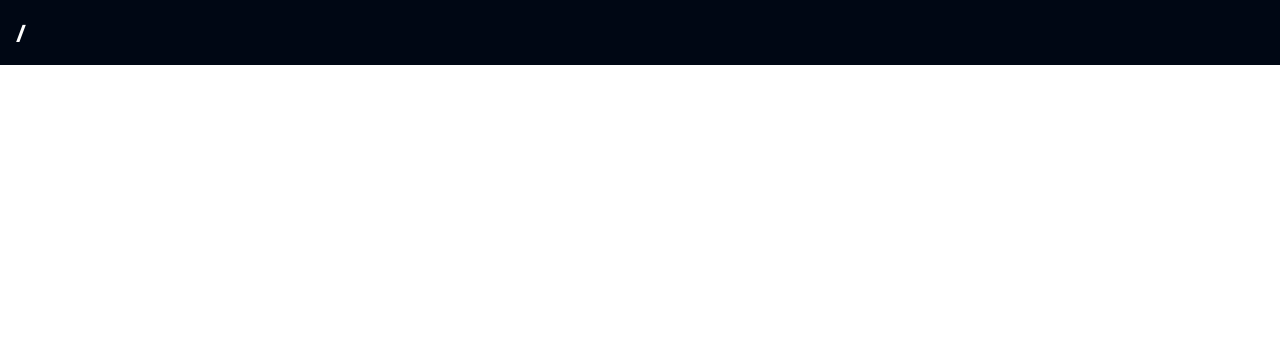
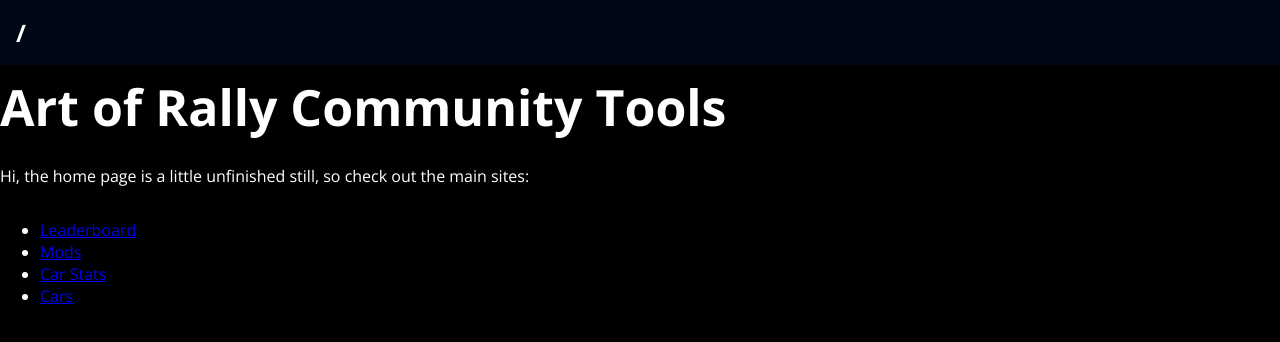
Before and after one commit to thematic604/aor-community-site, a SvelteKit app: page / in a window 1280 px wide. Shown: the top 342 px of the page. Built offline with nearby package versions, Linux system fonts and the light colour scheme.

Commit message:
feat: mod list

```diff
--- a/src/routes/+layout.svelte
+++ b/src/routes/+layout.svelte
@@ -56,6 +56,7 @@
   body {
     margin: 0;
     padding: 0;
+    background: black;
   }
 
   main {
--- a/src/routes/+page.svelte
+++ b/src/routes/+page.svelte
@@ -1 +1,10 @@
-<h1>Art of Rally</h1>
+<h1>Art of Rally Community Tools</h1>
+
+<p>Hi, the home page is a little unfinished still, so check out the main sites:</p>
+
+<ul>
+  <li><a href="/leaderboard">Leaderboard</a></li>
+  <li><a href="/mods">Mods</a></li>
+  <li><a href="/car/stats">Car Stats</a></li>
+  <li><a href="/car">Cars</a></li>
+</ul>
--- a/src/routes/car/[group]/[id]/+page.svelte
+++ /dev/null
@@ -1,60 +0,0 @@
-<script context="module">
-  import {getCarById} from "../../../../lib/leaderboard/data/cars"
-
-  export const load = ({params}) => {
-    return {
-      props: {
-        car: getCarById(params.group, Number(params.id)),
-      },
-    }
-  }
-</script>
-
-<script lang="ts">
-  import type {Car} from "../../../../lib/leaderboard/data/cars"
-  import {carCountries} from "../../../../lib/leaderboard/data/cars.js"
-
-  export let car: Car
-</script>
-
-<h1>{car.name}</h1>
-
-<table>
-  <tr>
-    <th>Engine</th>
-    <td>{car.carStats.Engine}</td>
-  </tr>
-  <tr>
-    <th>Gears</th>
-    <td>{car.carStats.Gears}</td>
-  </tr>
-  <tr>
-    <th>Transmission</th>
-    <td>{car.carStats.Transmission}</td>
-  </tr>
-  <tr>
-    <th>Aspiration</th>
-    <td>{car.carStats.Aspiration}</td>
-  </tr>
-  <tr>
-    <th>Country</th>
-    <td>
-      <img
-        src="/flags/4x3/{carCountries[car.carStats.Country]}.svg"
-        alt={car.carStats.Country.replace("_", " ")}
-      /></td
-    >
-  </tr>
-</table>
-
-<style>
-  * {
-    color: black;
-    text-transform: lowercase;
-  }
-
-  img {
-    width: 32px;
-    aspect-ratio: 1;
-  }
-</style>
--- a/src/routes/mods/+page.server.ts
+++ b/src/routes/mods/+page.server.ts
@@ -19,7 +19,5 @@
     }),
   )
 
-  console.log(results)
-
   return {items: results.filter(it => it !== null)}
 }
```
Also changed, not shown: src/routes/car/+page.svelte (renamed from src/routes/cars/+page.svelte).
